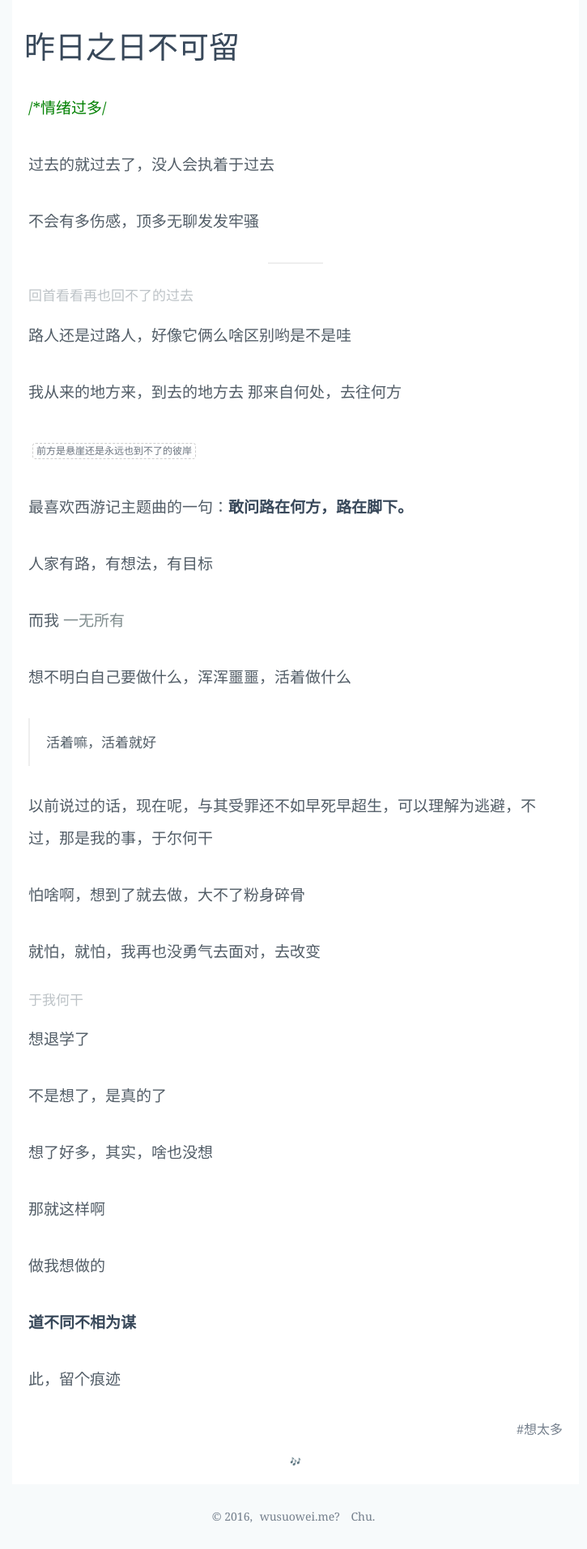
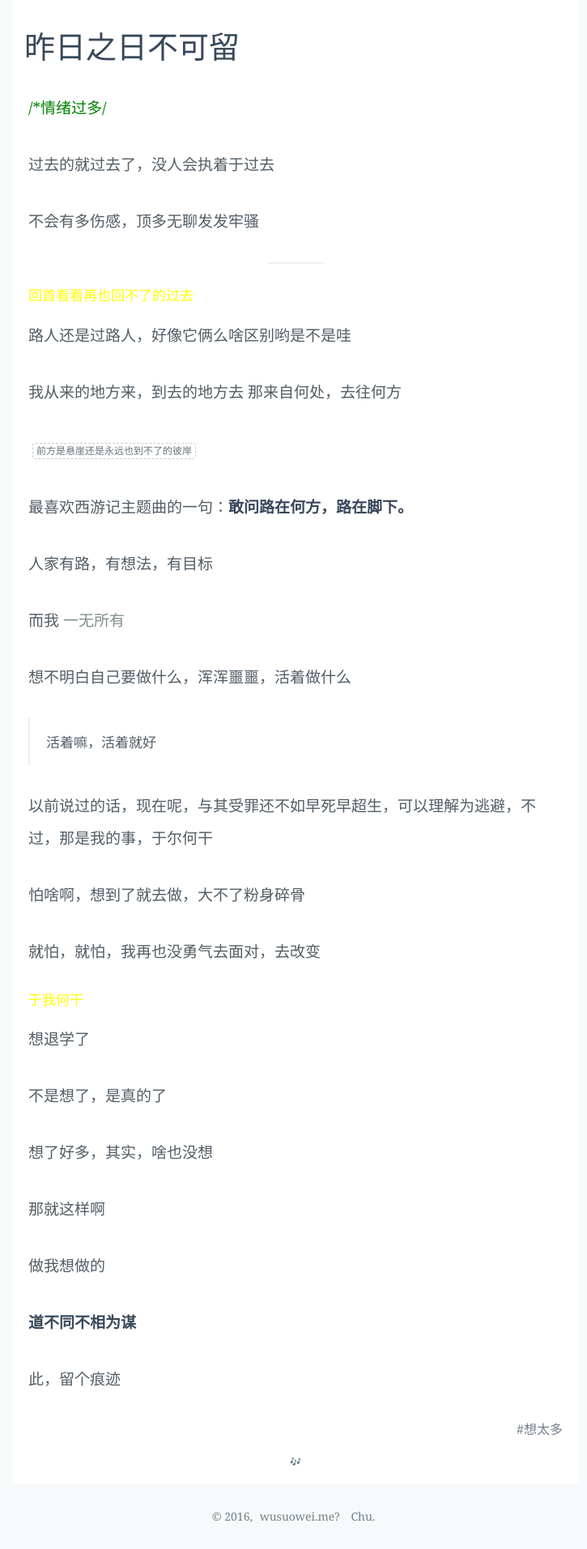
Before and after one commit to bqkc/bqkc.github.io, a Jekyll site: the page built from _posts/2016/2016-10-16-see-me.md, in a window 1280 px wide. Shown: the whole page at 81% size, without its empty margins (275-1000 px from the left). Built offline with Jekyll 4.4.1, drawn with Linux system fonts in a browser that asks for light colours.

Commit message:
h4 BDC3C7>>FFFE05

```diff
--- a/style/style.css
+++ b/style/style.css
@@ -26,7 +26,7 @@
 
 h4 {
   font-size: 1.7rem;
-  color: #bdc3c7;
+  color: #FFFE05;
 }
 
 h5, h6 {
```
